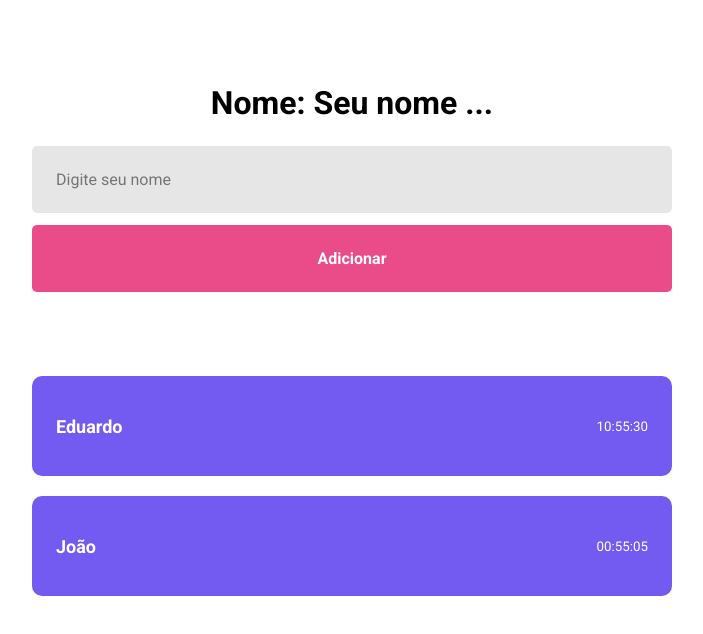
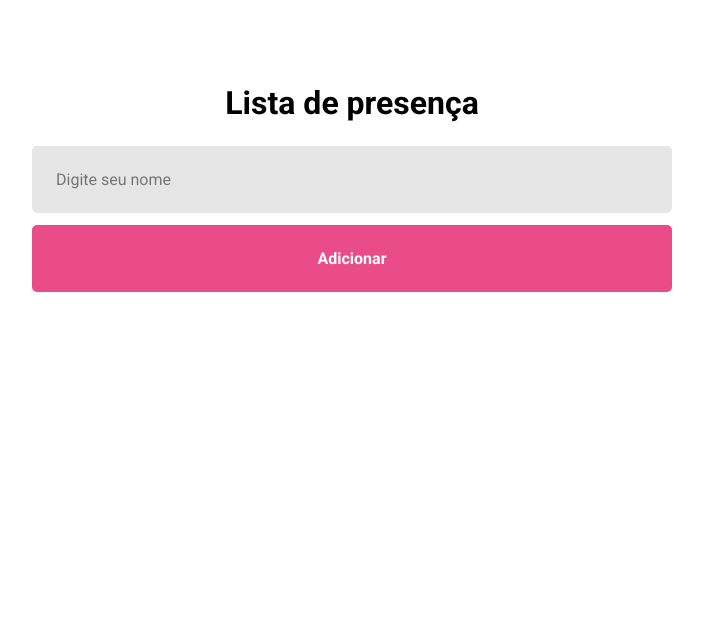
Before and after one commit to Eduardo-Luizz/Fundamentos-React, a React (Vite) app: page / in a window 1280 px wide. Shown: the top 634 px of the page, without its empty margins (288-991 px from the left). Built offline with nearby package versions, Linux system fonts and the light colour scheme.

Commit message:
Imutabilidade

```diff
--- a/src/pages/Home/index.jsx
+++ b/src/pages/Home/index.jsx
@@ -5,10 +5,23 @@
 export function Home() {
 
   const [studentName, setStudentName] = useState('Seu nome ...'); // Primeira posicao o estado e o segundo a funcao que atualiza esse estado
+  const [students, setStudents] = useState([]);
+
+  function handleAddStudent() {
+    const newStudent = {
+      name: studentName,
+      time: new Date().toLocaleTimeString("pt-br", {
+        hour: '2-digit',
+        minute: '2-digit',
+        second: '2-digit',
+      }),
+    }
+    setStudents( estadoAnterior => [...estadoAnterior, newStudent]);
+  };
 
   return (
     <div className="container">
-    <h1>Nome: { studentName }</h1>
+    <h1>Lista de presença</h1>
 
     <input
       type="text"
@@ -17,10 +30,11 @@
     />
 
 
-    <button type="button">Adicionar</button>
+    <button type="button" onClick={handleAddStudent}>Adicionar</button>
 
-    <Card name="Eduardo" time="10:55:30"></Card>
-    <Card name="João" time="00:55:05"></Card>
+    {
+      students.map(student => <Card name={student.name} time={student.time}></Card>)
+    }
     </div>
   )
 }
```
